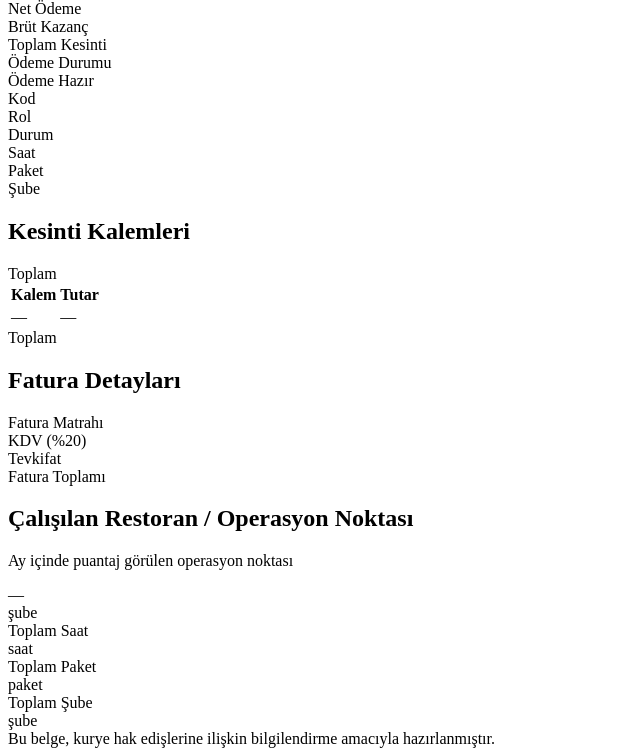
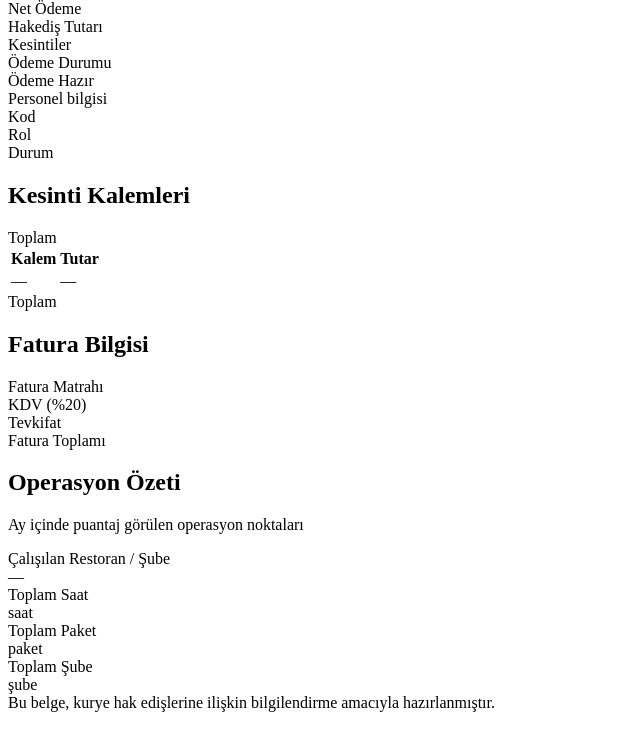
Before and after one commit to catkapinda/catkapinda-crm, a Python web app: template v2/backend/app/templates/payroll_document.html.j2 in a window 1280 px wide. Shown: the part 158-914 px from the top of the page, without its empty margins (0-640 px from the left). After the commit the page ends 870 px from the top, so only its background shows below. Run offline with Jinja, Linux system fonts and the light colour scheme; the template is opened without the code that fills it, so the values that code supplies are empty.

Commit message:
Simplify payroll PDF card hierarchy

```diff
--- a/v2/backend/app/templates/payroll_document.html.j2
+++ b/v2/backend/app/templates/payroll_document.html.j2
@@ -29,11 +29,11 @@
               <div class="hero-divider"></div>
               <div class="hero-metrics">
                 <div class="hero-metric">
-                  <div class="hero-metric-label">Brüt Kazanç</div>
+                  <div class="hero-metric-label">Hakediş Tutarı</div>
                   <div class="hero-metric-value number">{{ gross_earning }}</div>
                 </div>
                 <div class="hero-metric">
-                  <div class="hero-metric-label">Toplam Kesinti</div>
+                  <div class="hero-metric-label">Kesintiler</div>
                   <div class="hero-metric-value number negative">{{ total_deduction }}</div>
                 </div>
                 <div class="hero-metric">
@@ -49,7 +49,7 @@
               <div class="person-avatar">{{ courier_initials }}</div>
               <div class="person-title-wrap">
                 <div class="person-name">{{ courier_name }}</div>
-                <div class="person-role">{{ courier_role }}</div>
+                <div class="person-meta-caption">Personel bilgisi</div>
               </div>
             </div>
 
@@ -65,23 +65,6 @@
               <div class="info-row">
                 <span class="info-label">Durum</span>
                 <span class="status-badge">{{ courier_status }}</span>
-              </div>
-            </div>
-
-            <div class="person-divider"></div>
-
-            <div class="person-list">
-              <div class="info-row">
-                <span class="info-label">Saat</span>
-                <span class="info-value number">{{ total_hours }}</span>
-              </div>
-              <div class="info-row">
-                <span class="info-label">Paket</span>
-                <span class="info-value number">{{ total_packages }}</span>
-              </div>
-              <div class="info-row">
-                <span class="info-label">Şube</span>
-                <span class="info-value number">{{ total_branches }}</span>
               </div>
             </div>
           </article>
@@ -129,7 +112,7 @@
 
           <article class="card panel-card">
             <div class="panel-head panel-head-single">
-              <h2 class="panel-title">Fatura Detayları</h2>
+              <h2 class="panel-title">Fatura Bilgisi</h2>
             </div>
 
             <div class="invoice-list">
@@ -156,12 +139,13 @@
 
         <section class="card operations-card">
           <div class="operations-header">
-            <h2 class="panel-title">Çalışılan Restoran / Operasyon Noktası</h2>
-            <p class="operations-note">Ay içinde puantaj görülen operasyon noktası</p>
+            <h2 class="panel-title">Operasyon Özeti</h2>
+            <p class="operations-note">Ay içinde puantaj görülen operasyon noktaları</p>
           </div>
 
           <div class="operations-body">
             <div class="operations-restaurant">
+              <div class="operations-restaurant-label">Çalışılan Restoran / Şube</div>
               <div class="operations-restaurant-copy">
                 {% if restaurants %}
                 {% for restaurant in restaurants %}
@@ -170,7 +154,6 @@
                 {% else %}
                 <div class="restaurant-line">—</div>
                 {% endif %}
-                <div class="restaurant-count">{{ total_branches }} şube</div>
               </div>
             </div>
 
```
Also changed, not shown: v2/backend/app/templates/payroll_document.css (+42 -43 lines), v2/backend/tests/test_payroll_service.py (+4 -1 lines).
